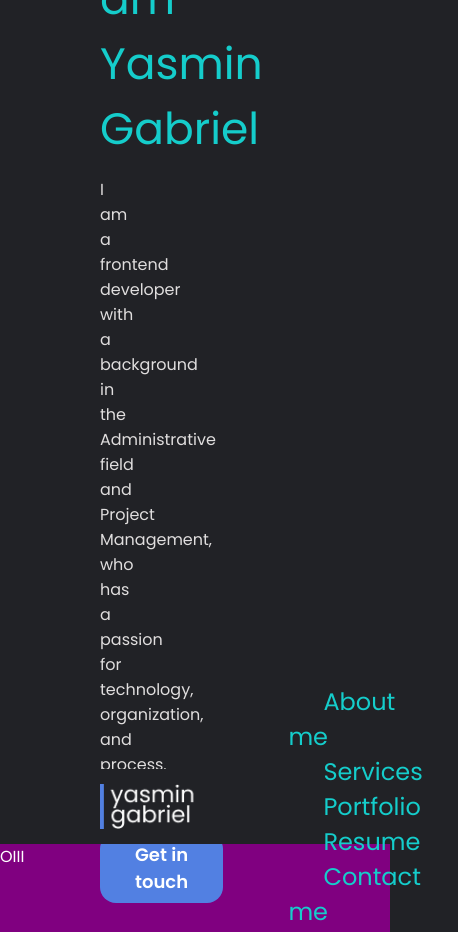
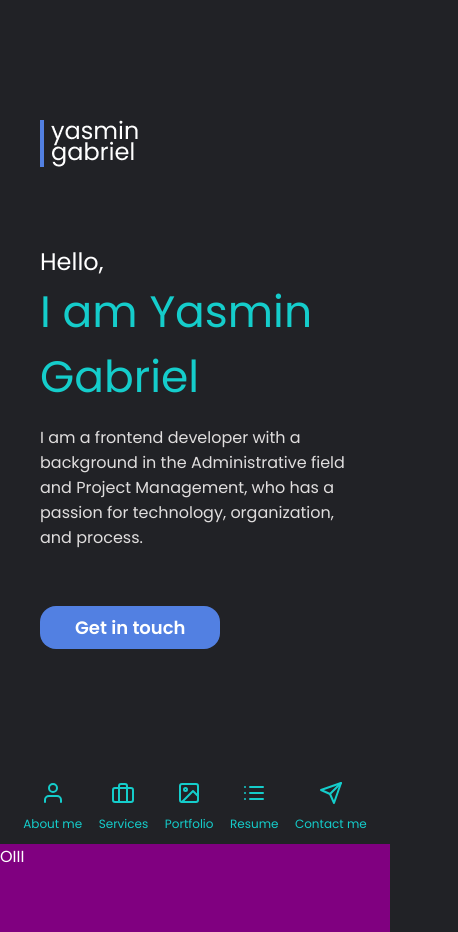
Before and after one commit to yasmin-gab/yasmingabriel, a plain HTML site: page index.html in a window 390 px wide. Shown: the top 932 px of the page, 458 px wide, since content can reach past the window. Drawn offline with nearby package versions, Linux system fonts and the light colour scheme.

Commit message:
Responsive header

```diff
--- a/index.html
+++ b/index.html
@@ -13,6 +13,7 @@
 
     <header>
       <div class="container">
+        <img src="assets/logo.png" alt="logo" class="">
         <h2>Hello,</h2>
         <h1>I am Yasmin Gabriel</h1>
         <p>I am a frontend developer with a background in the Administrative field and Project Management, who has a passion for technology, organization, and process.</p>
@@ -22,17 +23,15 @@
     <nav>
       <img src="assets/logo.png" alt="logo" class="">
       <ul>
-        <a href="">About me</a>
-        <a href="">Services</a>
-        <a href="">Portfolio</a>
-        <a href="">Resume</a>
-        <a href="">Contact me</a>
+        <a href=""><i class="top-icon" data-feather="user"></i>About me</a>
+        <a href=""><i class="top-icon" data-feather="briefcase"></i>Services</a>
+        <a href=""><i class="top-icon" data-feather="image"></i>Portfolio</a>
+        <a href=""><i class="top-icon" data-feather="list"></i>Resume</a>
+        <a href=""><i class="top-icon" data-feather="send"></i>Contact me</a>
       </ul>
     </nav>
 
     <section>OIII</section>
-
-    <i class="top-icon" data-feather=""></i>
 
     <script>
       feather.replace()
--- a/style.css
+++ b/style.css
@@ -50,6 +50,9 @@ header .container {
     height: fit-content;
     padding: 0 100px;
 }
+header .container img {
+    display: none;
+}
 header .container h1 {
     color: var(--green);
 }
@@ -69,14 +72,69 @@ nav {
 nav img {
     height: 45px;
 }
+nav ul {
+    width: 100%;
+    display: flex;
+    justify-content: space-around;
+}
 nav ul a {
     font-size: 24px;
     color: var(--green);
     text-decoration: none;
-    margin: 0 35px;
+}
+nav ul a svg {
+    display: none;
 }
 section {
     height: 1500px;
     background: purple;
+}
 
+/* RESPONSIVE */
+
+/* small desktops */
+@media (max-width: 1000px) {
+    header .container {
+        width: 100%;
+    }
+    nav ul a {
+        font-size: 18px;
+    }
+    nav {
+        padding: 0 30px;
+    }
 }
+
+/* tablet */
+@media (max-width: 767px) {
+    header .container img {
+        display: inline;
+        margin-bottom: 70px;
+    }
+    nav img {
+        display: none;
+    }
+    nav ul {
+        padding: 0;
+    }
+    nav ul a {
+        font-size: 16px;
+    }
+}
+
+/* cellphone */
+@media (max-width: 480px) {
+    header .container {
+        padding: 0 40px;
+    }
+    nav {
+        padding: 0 15px;
+    }
+    nav ul a {
+        font-size: 12px;
+    }
+    nav ul a svg {
+        display: block;
+        margin: 0 auto 10px;
+    }
+}
```
